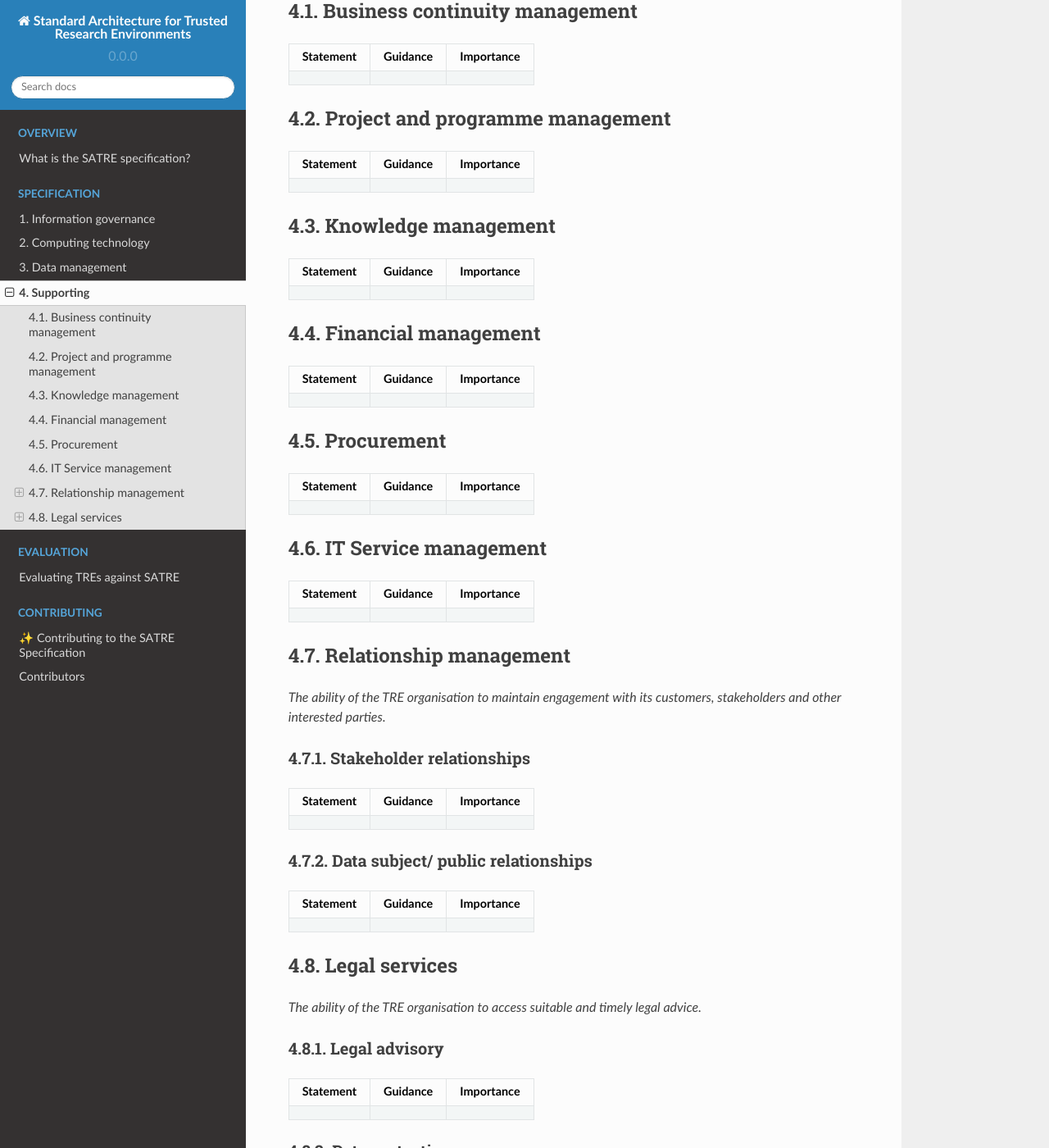
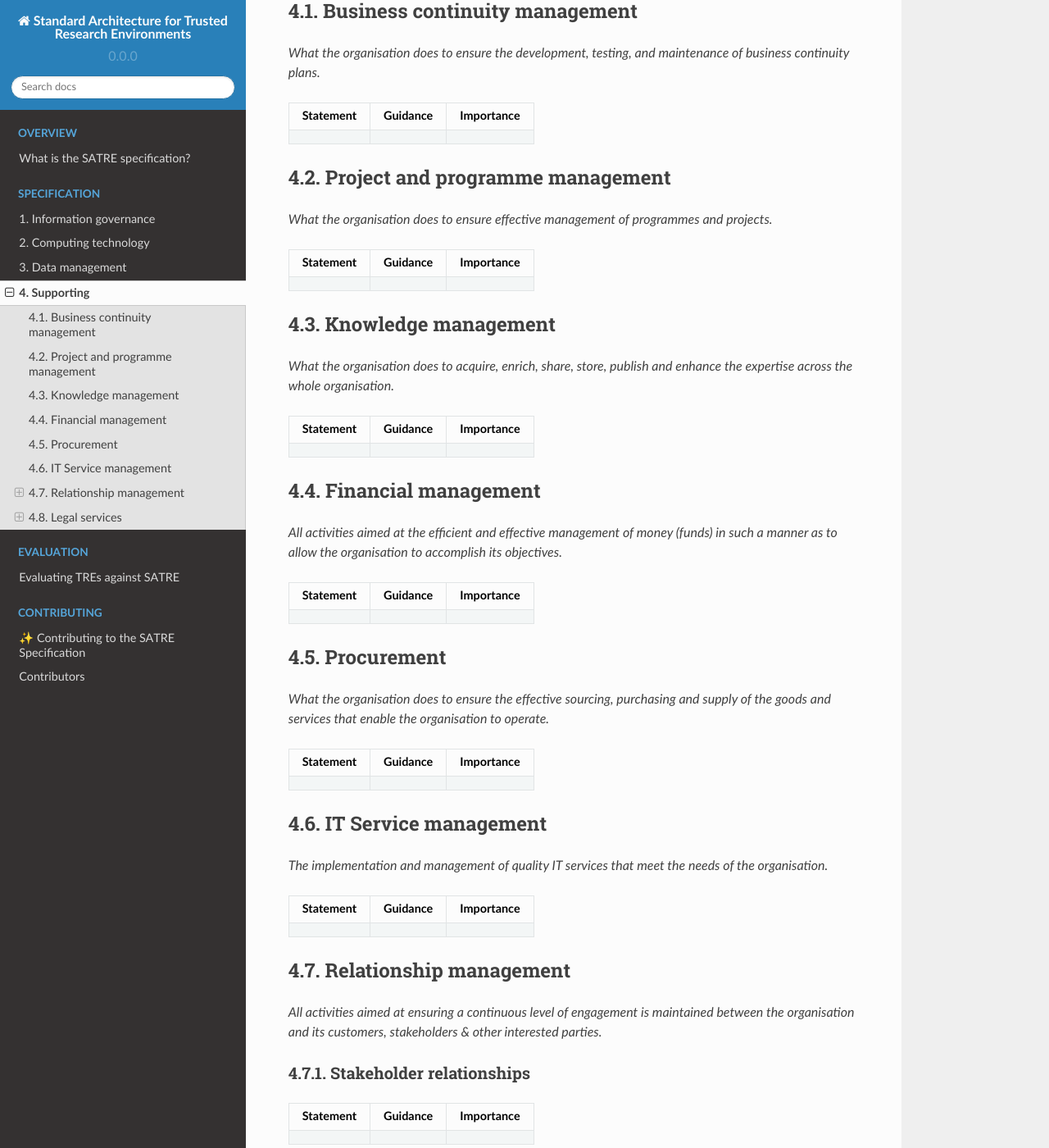
Before and after one commit to sa-tre/satre-specification, a Sphinx documentation site: the page built from docs/source/pillars/supporting.md, in a window 1280 px wide and 1400 px high, scrolled down 525 px. Shown: the whole window at 82% size. Built offline with Sphinx 7.4.7 and the Read the Docs theme 2.0.0, drawn with Linux system fonts in a browser that asks for light colours; some of the changed text lies outside the part shown.

Commit message:
add one setence descs

````diff
--- a/docs/source/pillars/supporting.md
+++ b/docs/source/pillars/supporting.md
@@ -13,6 +13,8 @@ SATRE Pillars Capability Map
 
 ## Business continuity management
 
+_What the organisation does to ensure the development, testing, and maintenance of business continuity plans._
+
 ```{list-table}
 :header-rows: 1
 :name: tab-business-continuity-subject
@@ -26,6 +28,8 @@ SATRE Pillars Capability Map
 ```
 
 ## Project and programme management
+
+_What the organisation does to ensure effective management of programmes and projects._
 
 ```{list-table}
 :header-rows: 1
@@ -41,6 +45,8 @@ SATRE Pillars Capability Map
 
 ## Knowledge management
 
+_What the organisation does to acquire, enrich, share, store, publish and enhance the expertise across the whole organisation._
+
 ```{list-table}
 :header-rows: 1
 :name: tab-knowledge-management
@@ -54,6 +60,8 @@ SATRE Pillars Capability Map
 ```
 
 ## Financial management
+
+_All activities aimed at the efficient and effective management of money (funds) in such a manner as to allow the organisation to accomplish its objectives._
 
 ```{list-table}
 :header-rows: 1
@@ -69,6 +77,8 @@ SATRE Pillars Capability Map
 
 ## Procurement
 
+_What the organisation does to ensure the effective sourcing, purchasing and supply of the goods and services that enable the organisation to operate._
+
 ```{list-table}
 :header-rows: 1
 :name: tab-procurement
@@ -82,6 +92,8 @@ SATRE Pillars Capability Map
 ```
 
 ## IT Service management
+
+_The implementation and management of quality IT services that meet the needs of the organisation._
 
 ```{list-table}
 :header-rows: 1
@@ -97,7 +109,7 @@ SATRE Pillars Capability Map
 
 ## Relationship management
 
-_The ability of the TRE organisation to maintain engagement with its customers, stakeholders and other interested parties._
+_All activities aimed at ensuring a continuous level of engagement is maintained between the organisation and its customers, stakeholders & other interested parties._
 
 ### Stakeholder relationships
 
@@ -113,11 +125,13 @@ _The ability of the TRE organisation to maintain engagement with its customers,
   -
 ```
 
-### Data subject/ public relationships
+### Patient and Public Engagement
+
+_What the organisation does to ensure it establishes and maintains mutually beneficial relationships between the organisation and the public in order to maintain trust._
 
 ```{list-table}
 :header-rows: 1
-:name: tab-relationship-subject
+:name: tab-patient-public-engagement
 
 * - Statement
   - Guidance
@@ -135,6 +149,8 @@ _The ability of the TRE organisation to access suitable and timely legal advice.
 
 ### Legal advisory
 
+_Ability of the organisation to provide suitable and timely legal advice._
+
 ```{list-table}
 :header-rows: 1
 :name: tab-legal-services
@@ -148,6 +164,8 @@ _The ability of the TRE organisation to access suitable and timely legal advice.
 ```
 
 ### Data protection
+
+_Ability to ensure data is used fairly, lawfully and transparently. Used for specified, explicit purposes. used in a way that is adequate, relevant and limited to only what is necessary._
 
 ```{list-table}
 :header-rows: 1
@@ -163,6 +181,8 @@ _The ability of the TRE organisation to access suitable and timely legal advice.
 
 ### Contract management
 
+_What the organisation does to ensure that all contracts are effectively managed within required frameworks._
+
 ```{list-table}
 :header-rows: 1
 :name: tab-legal-cm
````
